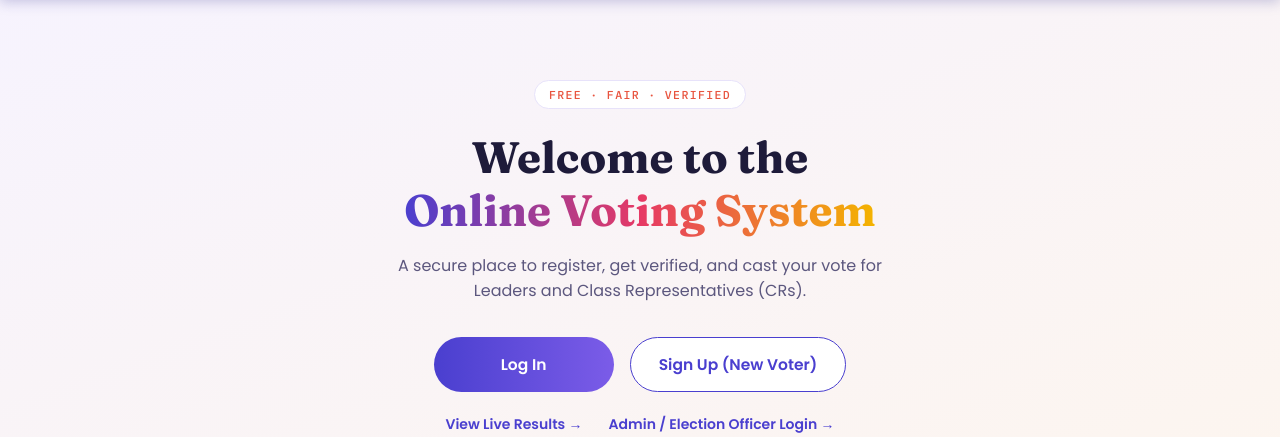
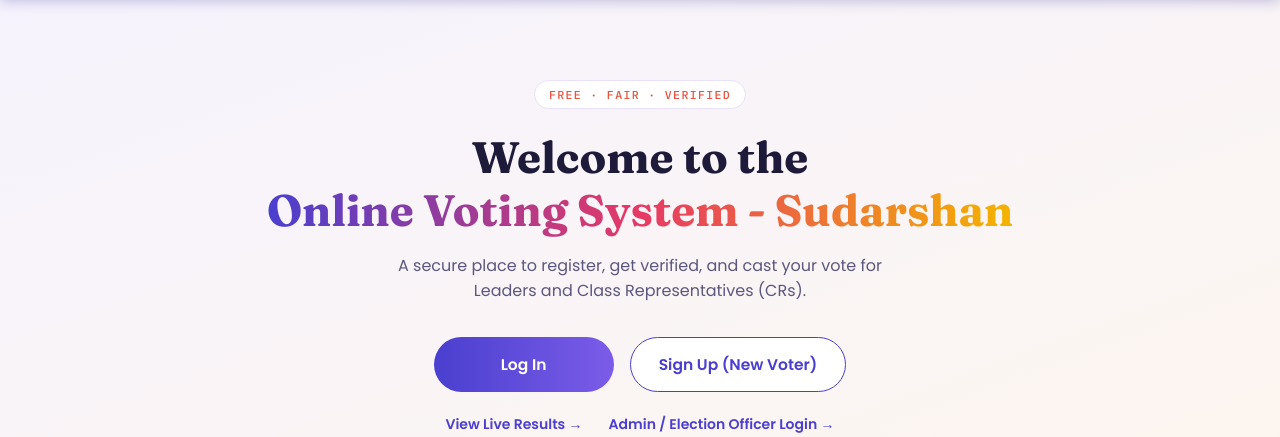
Before and after one commit to saishalinipulla/voting, a Flask app: page / in a window 1280 px wide. Shown: the part 73-510 px from the top of the page. Run offline with Flask 3, Linux system fonts and the light colour scheme; data comes from the database, SQL or seed files in the repository.

Commit message:
Testing CI/CD

```diff
--- a/templates/home.html
+++ b/templates/home.html
@@ -3,7 +3,7 @@
 {% block content %}
 <div class="hero">
   <div class="hero-badge">Free · Fair · Verified</div>
-  <h1 class="hero-title">Welcome to the<br><span>Online Voting System</span></h1>
+  <h1 class="hero-title">Welcome to the<br><span>Online Voting System - Sudarshan</span></h1>
   <p class="hero-sub">
     A secure place to register, get verified, and cast your vote for
     Leaders and Class Representatives (CRs).
```
